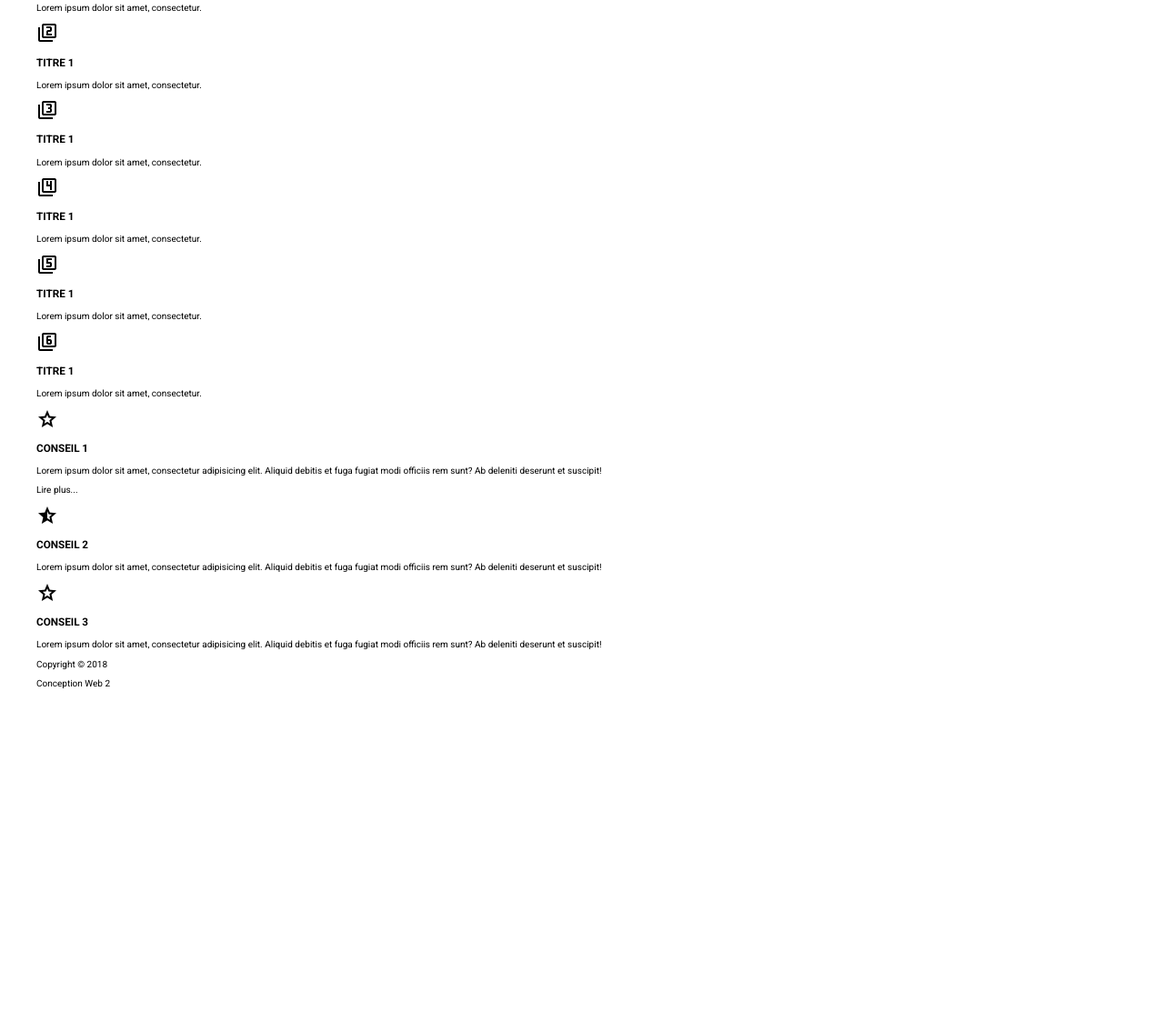
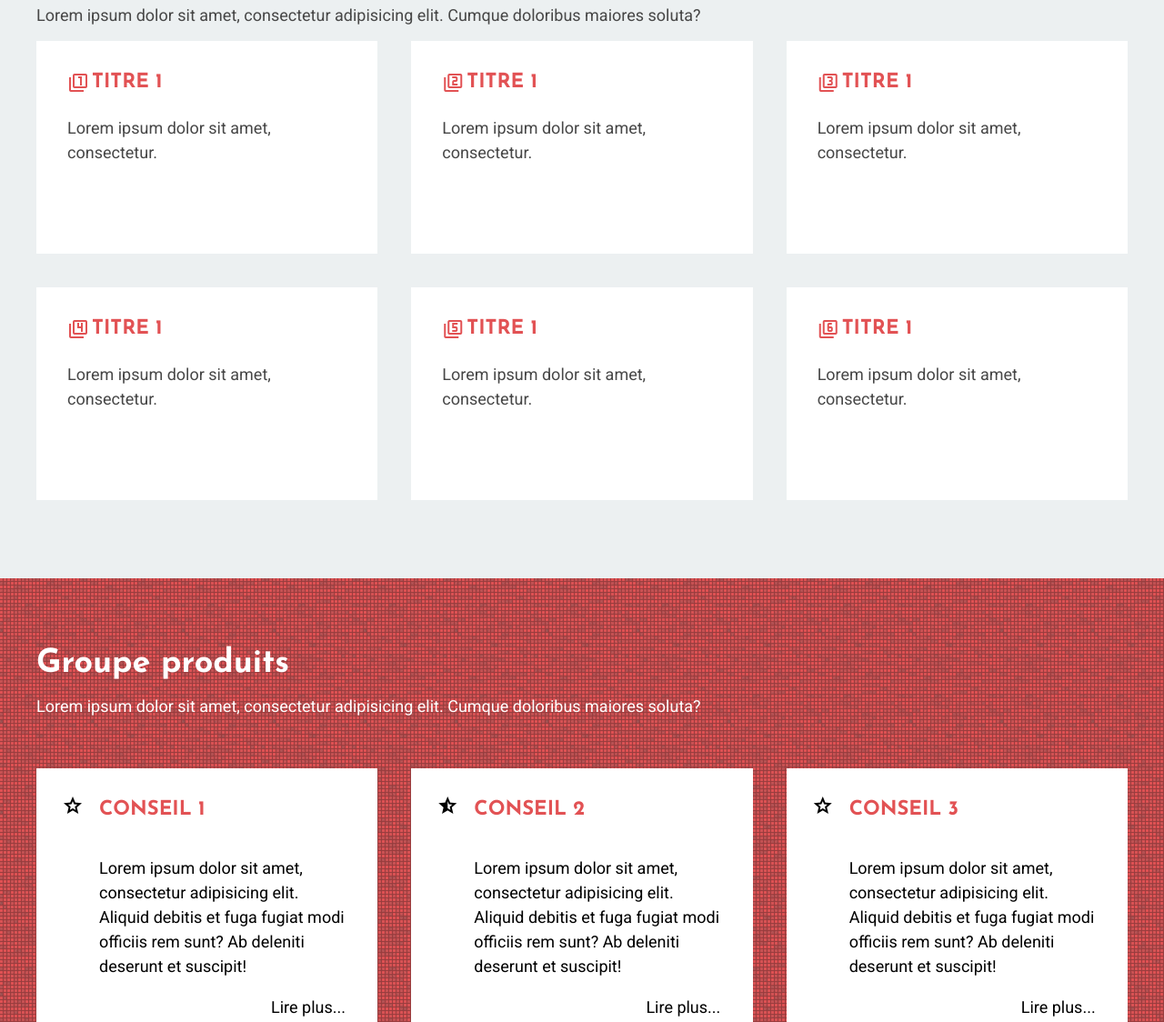
Before and after one commit to RainbowMoon360/sem10, a plain HTML site: page index.html in a window 1280 px wide. Shown: the part 798-1922 px from the top of the page at 91% size. Before the commit the page ends 1566 px from the top, so only its background shows below. Drawn offline with nearby package versions, Linux system fonts and the light colour scheme.

Commit message:
fin css et js

```diff
--- a/css/style.css
+++ b/css/style.css
@@ -125,3 +125,160 @@ h1{
     align-items:center;
     min-height:600px;
 }
+
+/*ARTICLES*/
+
+.articles6{
+    background-color:#ECF0F1;
+    padding-bottom:86px;
+}
+
+h2{
+    font:bold 3.6rem "Josefin Sans", sans-serif;
+    padding:76px 0px 0px 0px;
+    color:#474747;
+    margin:0
+}
+
+.articles6 p{
+    font:400 1.8rem "Roboto", sans-serif;
+    color:#474747;
+}
+
+.grid{
+    display:grid;
+    grid-template-columns: 1fr 1fr 1fr;
+    grid-template-rows:1fr 1fr;
+    gap:37px;
+}
+
+.grid article{
+    background-color:white;
+    padding:34px 30px 30px 34px;
+    color:#E25254;
+}
+
+h3{
+    font:bold 2.2rem "Josefin Sans", sans-serif;
+    margin:0;
+}
+
+.titre{
+    display:flex;
+    gap:3px;
+    margin-bottom:24px;
+}
+ .grid article p{
+    padding-bottom:50px;
+    font:400 1.8rem "Roboto", sans-serif;
+    line-height:27px;
+ }
+
+ .grid article:hover{
+    background-color:#E25254;
+    color:white;
+ }
+
+ .grid article:hover p{
+    color:white;
+ }
+
+ /*SECTION*/
+
+ .tile{
+    background:#E25254 url(../images/3px-tile\ 1.png) repeat ;
+    padding-bottom:71px;
+ }
+
+ .tile h2{
+    color:white;
+ }
+
+ .tile p{
+    font:400 1.8rem "Roboto", sans-serif;
+    color:white;
+    padding-bottom:40px;
+ }
+
+ .grid2{
+    display:grid;
+    grid-template-columns:1fr 1fr 1fr;
+    gap:37px;
+ }
+
+ .grid3{
+    background-color:white;
+    padding:29px 28px 0px 28px;
+    display:grid;
+    grid-template-columns:41px 271px;
+ }
+
+ .grid3 p{
+    color:black;
+    padding-bottom:0;
+    line-height:27px;
+ }
+
+ .grid3 h3{
+    color:#E25254;
+    padding-bottom:21px;
+    margin:0;
+    margin-top:5px;
+ }
+
+ .droite{
+    text-align:right;
+    padding-bottom:0px;
+    margin-bottom:50px;
+ }
+
+ /*FOOTER*/
+
+ footer{
+    background-color:#E25254;
+ }
+
+ footer .wrapper{
+    display:flex;
+    align-items:center;
+    justify-content:space-between;
+ }
+
+ footer p{
+    color:white;
+    font:400 1.8rem "Roboto", sans-serif;
+ }
+
+ /*MODALE*/
+
+ .zoom{
+    width:800px;
+    height:600px;
+    cursor: pointer;
+    color:#C0392B;
+    font-size:100rem;
+    padding:30px;
+    border-radius:10px;
+    display:flex;
+    justify-content:center;
+    align-items:center;
+    font-weight:bold;
+    font-family:"Roboto", sans-serif;
+}
+
+.modale{
+    position:fixed;
+    top:0;
+    left:0;
+    width:100vw;
+    height:100vh;
+    z-index:3;
+    background-color:rgba(0, 0, 0, 0.8);
+    display:none;
+    justify-content:center;
+    align-items:center;
+}
+
+.visible{
+    display:flex;
+}
--- a/index.html
+++ b/index.html
@@ -10,9 +10,12 @@
     <link rel="preconnect" href="https://fonts.gstatic.com" crossorigin>
     <link href="https://fonts.googleapis.com/css2?family=Josefin+Sans:ital,wght@0,100..700;1,100..700&family=Roboto:ital,wght@0,100..900;1,100..900&display=swap" rel="stylesheet">
     <link rel="stylesheet" href="https://fonts.googleapis.com/css2?family=Material+Symbols+Outlined&display=swap" />
+    <link rel="stylesheet" href="https://fonts.googleapis.com/css2?family=Material+Symbols+Outlined:opsz,wght,FILL,GRAD@20..48,100..700,0..1,-50..200&icon_names=star" />
     <link href="css/style.css" rel="stylesheet">
     <script src="js/script.js" defer></script>
 </head>
+<body>
+
     <header>
         <div class="wrapper">
             <a class="logo" href="#">Logo</a>
@@ -34,85 +37,101 @@
             </div>
         </div>
     </section>
-    <section>
+    <section class="articles6">
         <div class="wrapper">
             <h2>Groupe produits</h2>
             <p>Lorem ipsum dolor sit amet, consectetur adipisicing elit. Cumque doloribus maiores soluta?</p>
             <div class="grid">
                 <article>
+                    <div class="titre">
                         <span class="material-symbols-outlined">
                             filter_1
                             </span>
                         <h3>TITRE 1</h3>
+                    </div>
                     <p>Lorem ipsum dolor sit amet, consectetur.</p>
                 </article>
                 <article>
+                    <div class="titre">
                         <span class="material-symbols-outlined">
                             filter_2
                             </span>
                         <h3>TITRE 1</h3>
+                    </div>
                     <p>Lorem ipsum dolor sit amet, consectetur.</p>
                 </article>
                 <article>
+                    <div class="titre">
                         <span class="material-symbols-outlined">
                             filter_3
                             </span>
                         <h3>TITRE 1</h3>
+                    </div>
                     <p>Lorem ipsum dolor sit amet, consectetur.</p>
                 </article>
                 <article>
+                    <div class="titre">
                         <span class="material-symbols-outlined">
                             filter_4
                             </span>
                         <h3>TITRE 1</h3>
+                    </div>
                     <p>Lorem ipsum dolor sit amet, consectetur.</p>
                 </article>
                 <article>
+                    <div class="titre">
                         <span class="material-symbols-outlined">
                             filter_5
                             </span>
                         <h3>TITRE 1</h3>
+                    </div>
                     <p>Lorem ipsum dolor sit amet, consectetur.</p>
                 </article>
                 <article>
+                    <div class="titre">
                         <span class="material-symbols-outlined">
                             filter_6
                             </span>
                         <h3>TITRE 1</h3>
+                    </div>
                     <p>Lorem ipsum dolor sit amet, consectetur.</p>
                 </article>
             </div>
         </div>
     </section>
-    <section>
+    <section class="tile">
         <div class="wrapper">
+            <h2>Groupe produits</h2>
+            <p>Lorem ipsum dolor sit amet, consectetur adipisicing elit. Cumque doloribus maiores soluta?</p>
             <div class="grid2">
-                <article calss="grid3">
+                <article class="grid3">
                     <span class="material-symbols-outlined">
                         star
                         </span>
                         <div class="contenu">
                             <h3>CONSEIL 1</h3>
                             <p>Lorem ipsum dolor sit amet, consectetur adipisicing elit. Aliquid debitis et fuga fugiat modi officiis rem sunt? Ab deleniti deserunt et suscipit!</p>
-                            <p>Lire plus...</p>
+                            <p class="droite">Lire plus...</p>
                         </div>
                 </article>
-                <article calss="grid3">
+                <article class="grid3">
                     <span class="material-symbols-outlined">
                         star_half
                         </span>
                         <div class="contenu">
                             <h3>CONSEIL 2</h3>
                             <p>Lorem ipsum dolor sit amet, consectetur adipisicing elit. Aliquid debitis et fuga fugiat modi officiis rem sunt? Ab deleniti deserunt et suscipit!</p>
+                            <p class="droite">Lire plus...</p>
                         </div>
                 </article>
-                <article calss="grid3">
-                    <span class="material-symbols-outlined">
+                <article class="grid3">
+                    <span class="material-symbols-outlined special">
                         star
                         </span>
                         <div class="contenu">
                             <h3>CONSEIL 3</h3>
                             <p>Lorem ipsum dolor sit amet, consectetur adipisicing elit. Aliquid debitis et fuga fugiat modi officiis rem sunt? Ab deleniti deserunt et suscipit!</p>
+                            <p class="droite">Lire plus...</p>
                         </div>
                 </article>
             </div>
@@ -125,8 +144,6 @@
         </div>
     </footer>
 
-    <!--
     <div class="modale"><p class="zoom">FIN</p></div>
-    -->
 </body>
 </html>
--- a/js/script.js
+++ b/js/script.js
@@ -0,0 +1,14 @@
+const boutonsModale=document.querySelectorAll('.droite');
+const modale = document.querySelector('.modale');
+for(let i=0; i<boutonsModale.length; i++){
+    boutonsModale[i].addEventListener('click', openModale);
+}
+
+function openModale(){
+    modale.classList.add('visible');
+    modale.addEventListener("click", closeModale);
+}
+
+function closeModale(event){
+    modale.classList.remove('visible');
+}
```
Lines whose indentation alone changed are shown as unchanged.
